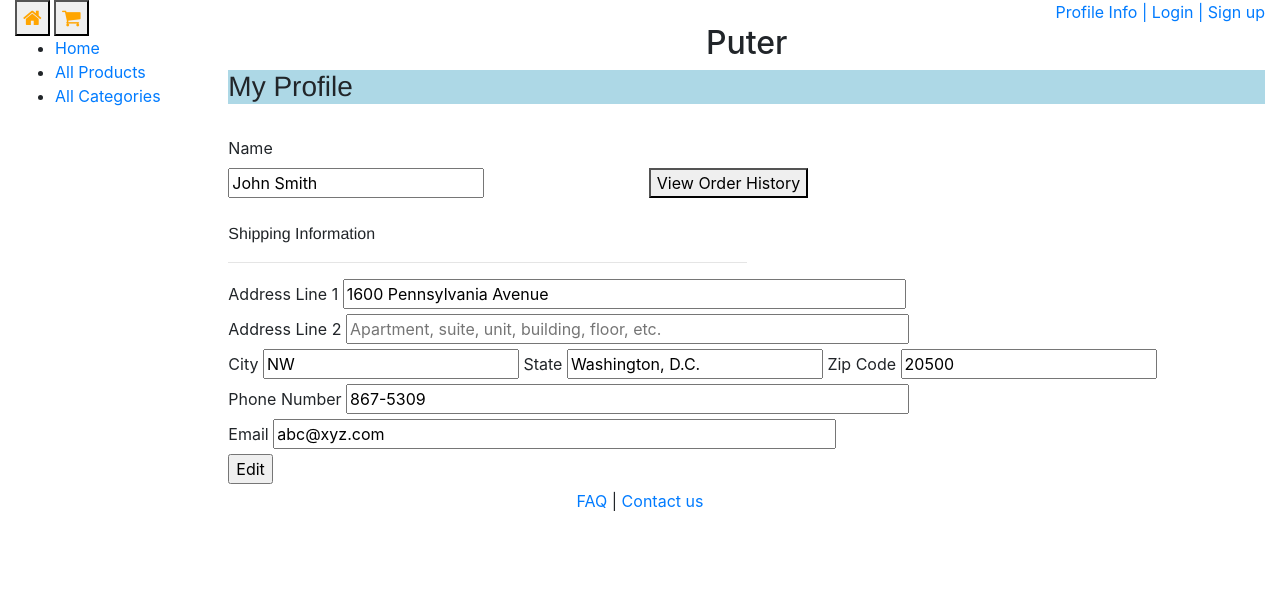
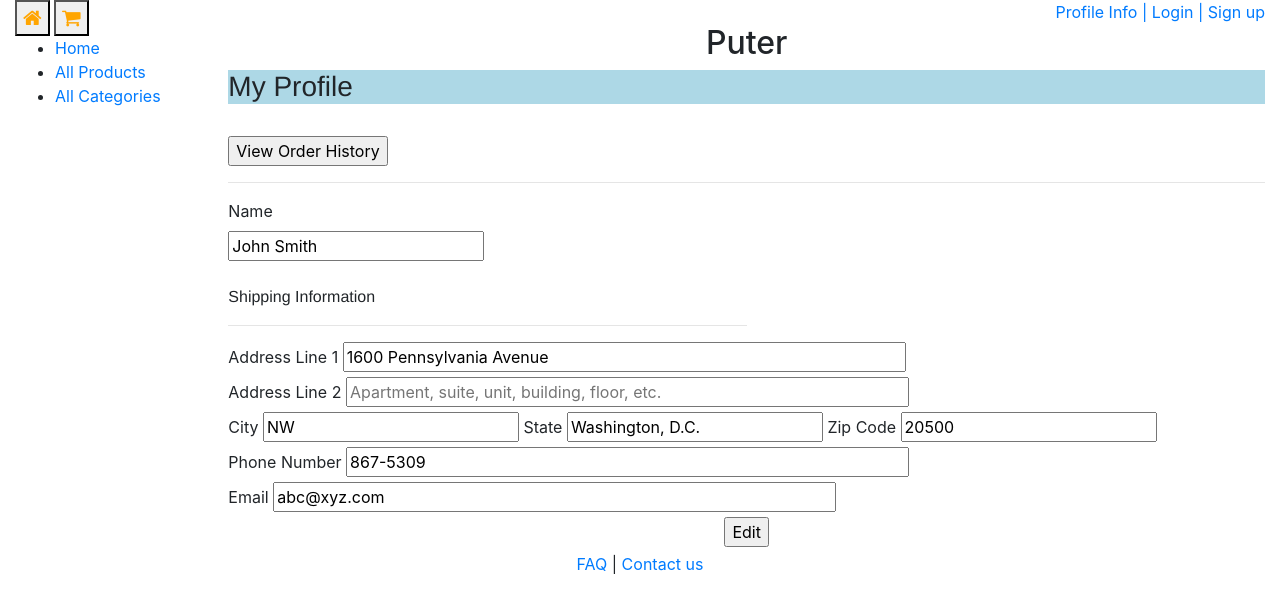
Before and after one commit to TheAeroHead/Puter, a Django app: page /index/profile_info in a window 1280 px wide. Shown: the top 613 px of the page. Run offline with Django 3.2, Linux system fonts and the light colour scheme; some libraries are stand-ins or nearby versions.

Commit message:
Added blank order history

```diff
--- a/products/urls.py
+++ b/products/urls.py
@@ -18,6 +18,7 @@ urlpatterns = [
     path('contact_us', views.contact_us, name='contact_us'),
 	path('cart', views.cart, name='cart'),
 	path('profile_info', views.profile_info, name='profile_info'),
+    path('order_history', views.order_history, name='order_history'),
 	#path('viewItem', views.ItemListView.as_view(), name='viewItem'),
 	#path('', views.ItemListView.as_view(), name='Items'),
 ]
--- a/products/views.py
+++ b/products/views.py
@@ -14,6 +14,9 @@ def cart(request):
 
 def profile_info(request):
 	return render(request, 'products/profile_info.html')
+
+def order_history(request):
+    return render(request, 'products/order_history.html')
 
 def index(request):
 	num_items = Item.objects.count()
--- a/templates/products/profile_info.html
+++ b/templates/products/profile_info.html
@@ -7,15 +7,18 @@
 
 <br>
 
+<form action="/index/order_history">
+    <input type="submit" style="font-family Helvetica;" value="View Order History">
+</form>
+
+<hr>
+
 <form>
     <label for="name">Name</label>
 
     <br>
 
     <input type="text" id="name" name="name" value="John Smith">
-    <span style="margin-left:10em;">
-        <button style="font-family Helvetica;">View Order History</button>
-    </span>
 
     <br><br>
 
@@ -53,7 +56,9 @@
 
     <br>
 
-    <input type="submit" value="Edit">
+    <center>
+        <input type="submit" value="Edit">
+    </center>
 
 </form>
 
```
Also changed, not shown: templates/products/order_history.html (added, +11 -0 lines).
